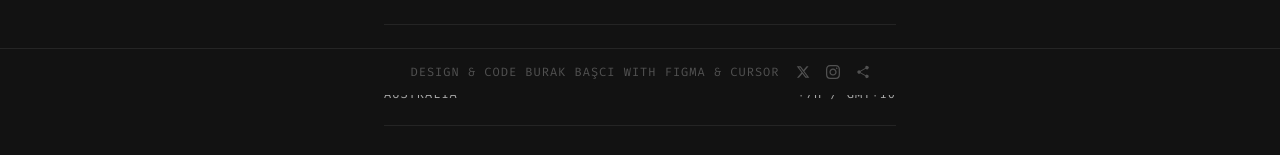
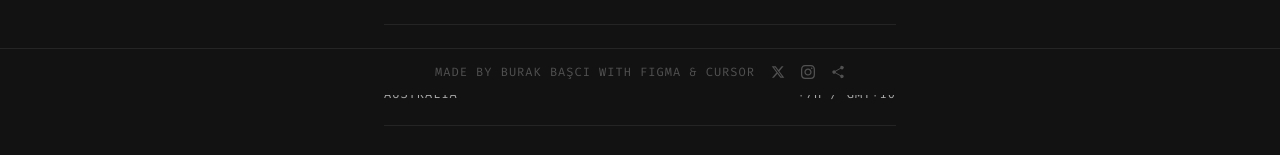
Before and after one commit to morphine-cake/timezone-app, a Next.js app: page / in a window 1280 px wide. Shown: the part 705-860 px from the top of the page. Built offline with nearby package versions, Linux system fonts and the light colour scheme.

Commit message:
Update footer text to 'Made by Burak Başcı with Figma & Cursor'

```diff
--- a/app/components/Footer.tsx
+++ b/app/components/Footer.tsx
@@ -69,7 +69,7 @@ export function Footer({ className = "", style = {} }: FooterProps) {
               flexShrink: 0,
             }}
           >
-            Design & Code Burak Başcı with Figma & Cursor
+            Made by Burak Başcı with Figma & Cursor
           </div>
 
           {/* Social Links Container - Will wrap to new line on mobile */}
```
